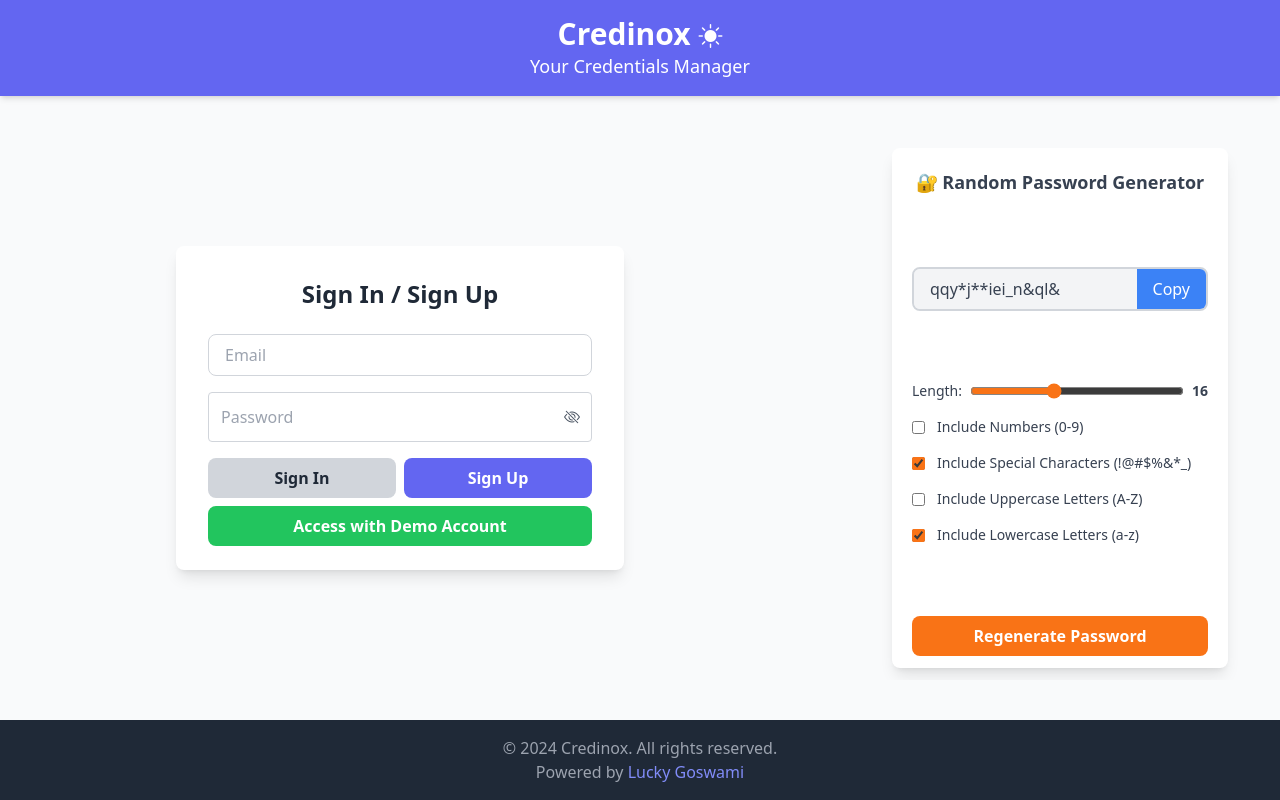
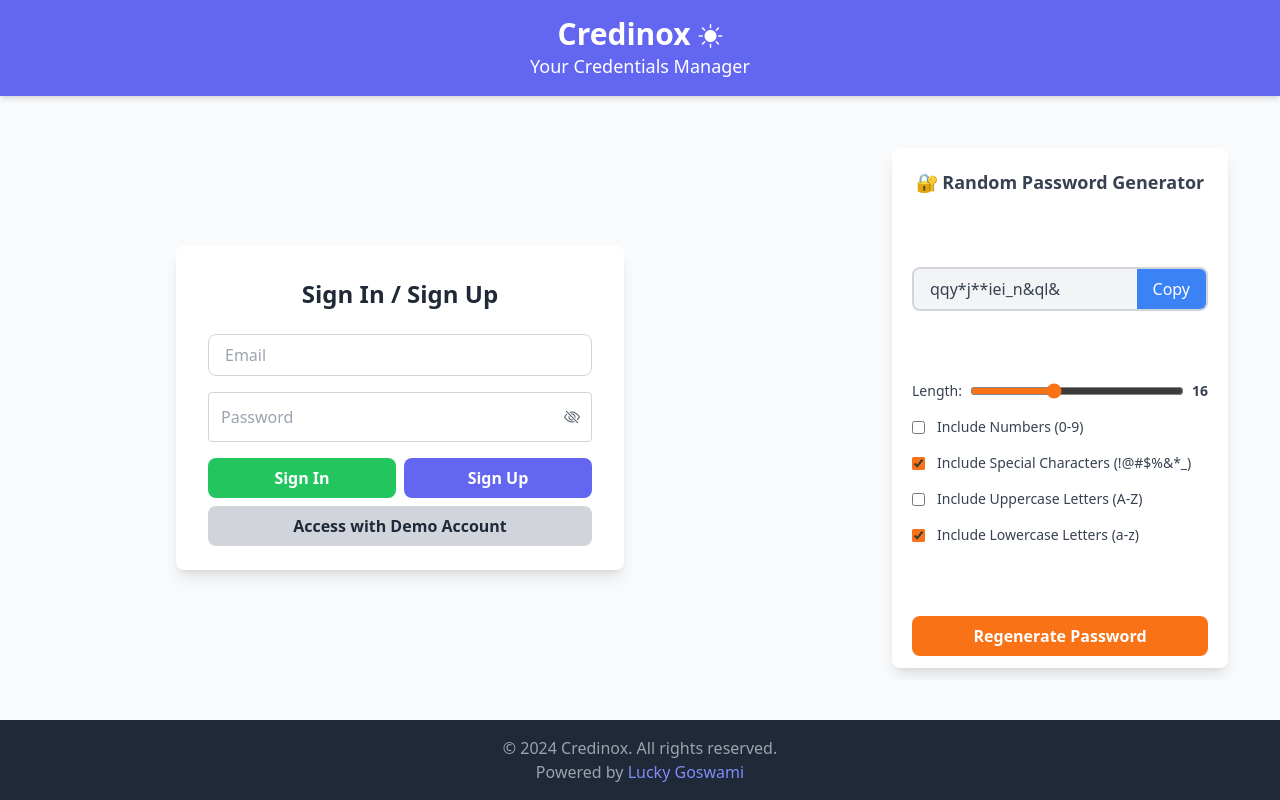
Before and after one commit to luckygoswami/Credinox, a React (Vite) app: page / in a window 1280 px wide. Built offline with nearby package versions, Linux system fonts and the light colour scheme; no server answers.

Commit message:
style: change sign in and demo login btn color

```diff
--- a/package.json
+++ b/package.json
@@ -1,7 +1,7 @@
 {
   "name": "credinox",
   "private": true,
-  "version": "4.14.0",
+  "version": "4.14.1",
   "type": "module",
   "scripts": {
     "dev": "vite",
--- a/src/components/AuthForm.jsx
+++ b/src/components/AuthForm.jsx
@@ -50,7 +50,7 @@
             <div className="flex justify-between space-x-2">
               <button
                 onClick={handleSignIn}
-                className="w-full bg-gray-300 dark:bg-gray-600 text-gray-800 dark:text-gray-200 py-2 rounded-lg font-semibold hover:bg-gray-400 dark:hover:bg-gray-500 transition duration-300">
+                className="w-full bg-green-500 dark:bg-green-700 text-white py-2 rounded-lg font-semibold hover:bg-green-600 dark:hover:bg-green-800 transition duration-300">
                 Sign In
               </button>
               <button
@@ -61,7 +61,7 @@
             </div>
             <button
               onClick={demoSignIn}
-              className="w-full bg-green-500 dark:bg-green-700 text-white py-2 rounded-lg font-semibold hover:bg-green-600 dark:hover:bg-green-800 transition duration-300">
+              className="w-full bg-gray-300 dark:bg-gray-600 text-gray-800 dark:text-gray-200 py-2 rounded-lg font-semibold hover:bg-gray-400 dark:hover:bg-gray-500 transition duration-300">
               Access with Demo Account
             </button>
           </div>
```
Also changed, not shown: 1 other file (tests, documents, lock files or other folders).
